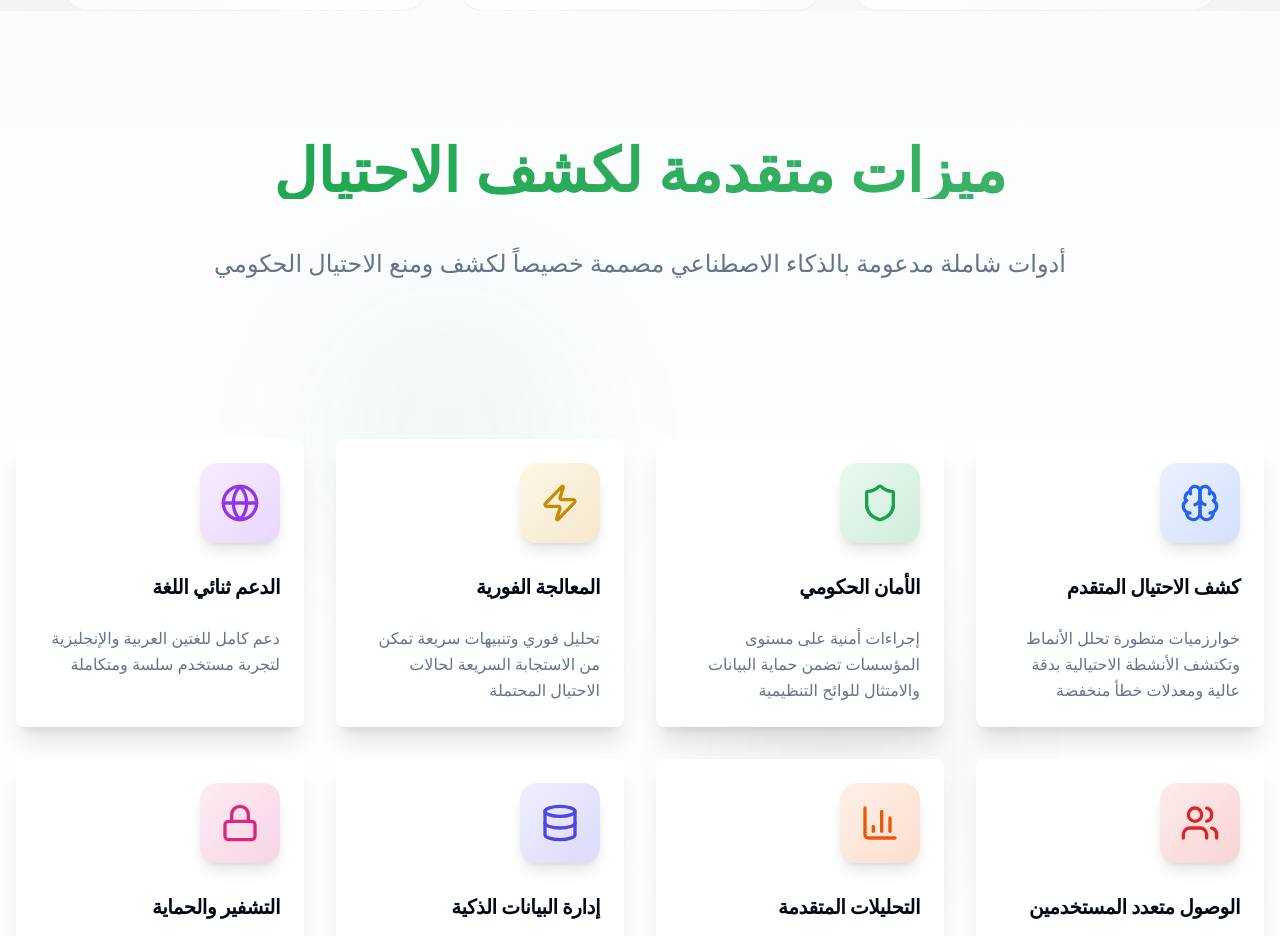
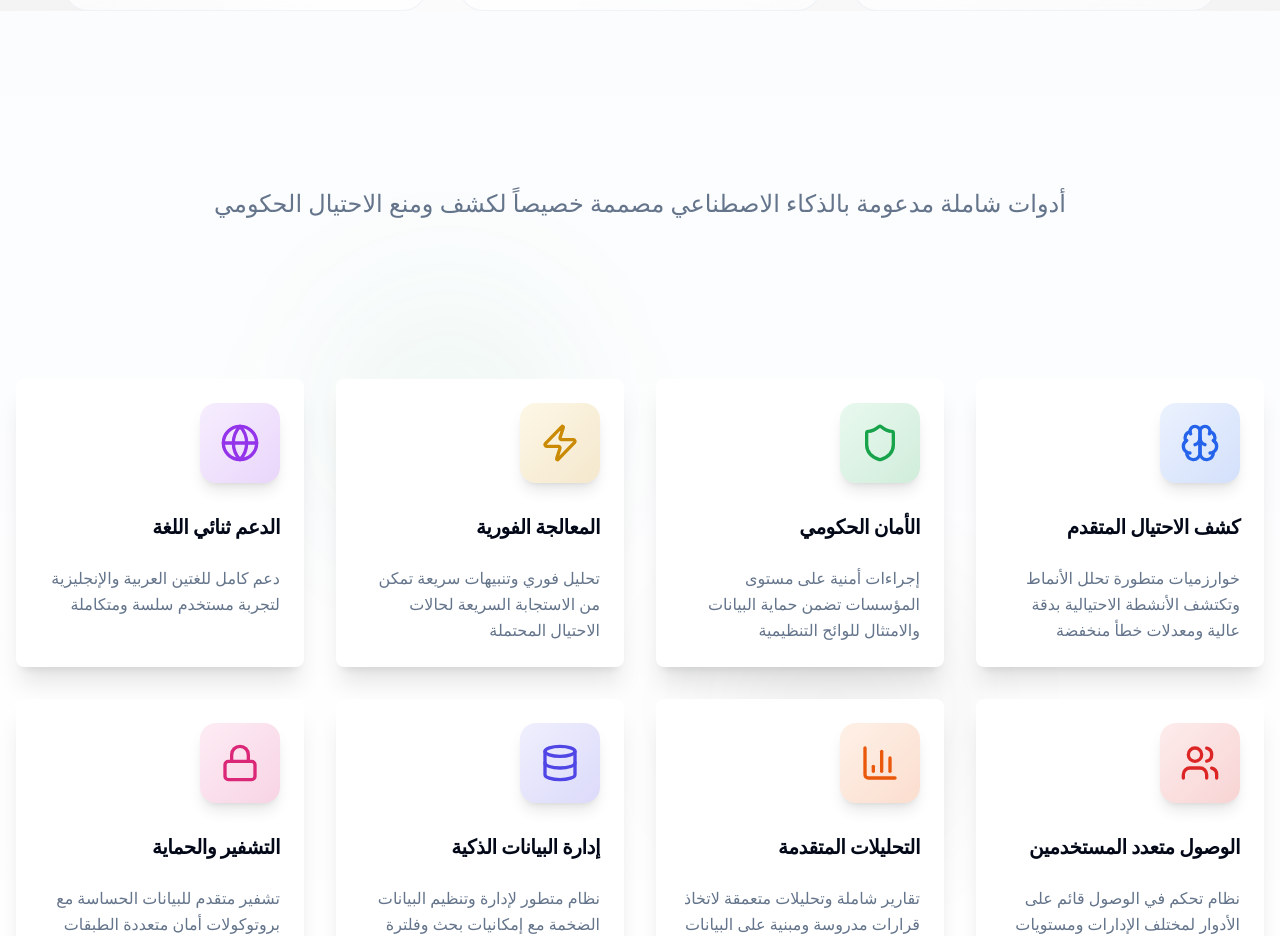
Before and after one commit to Ibrahim-Hurubi/MODAQQEQ, a Next.js app: page / in a window 1280 px wide. Shown: the part 900-1836 px from the top of the page. Built offline with nearby package versions, Linux system fonts and the light colour scheme.

Commit message:
وصف التعديل

```diff
--- a/components/features-section.tsx
+++ b/components/features-section.tsx
@@ -107,7 +107,7 @@ export function FeaturesSection() {
       >
         <motion.div className="text-center mb-40" variants={itemVariants}>
           <h2 className="text-4xl lg:text-6xl font-bold mb-12 bg-gradient-to-r from-primary to-primary/80 bg-clip-text text-transparent">
-            {t("home.features.title")}
+
           </h2>
           <p className="text-xl lg:text-2xl text-muted-foreground max-w-4xl mx-auto leading-relaxed">
             {t("home.features.subtitle")}
```
